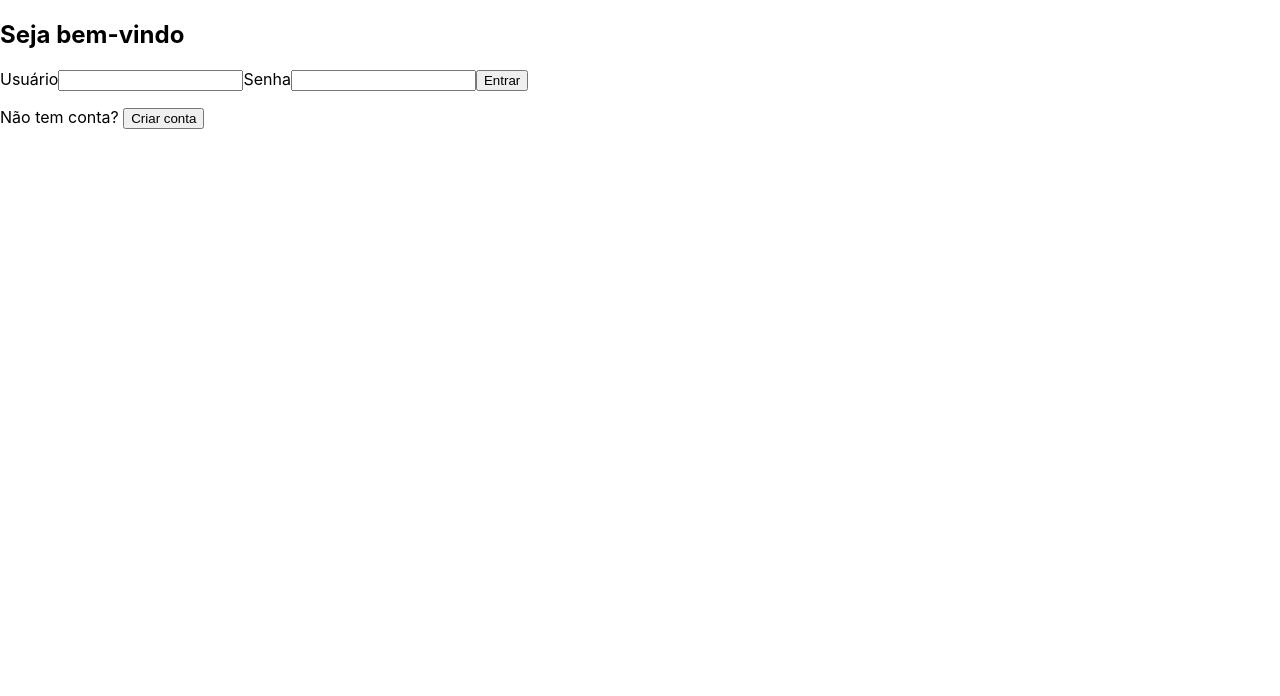
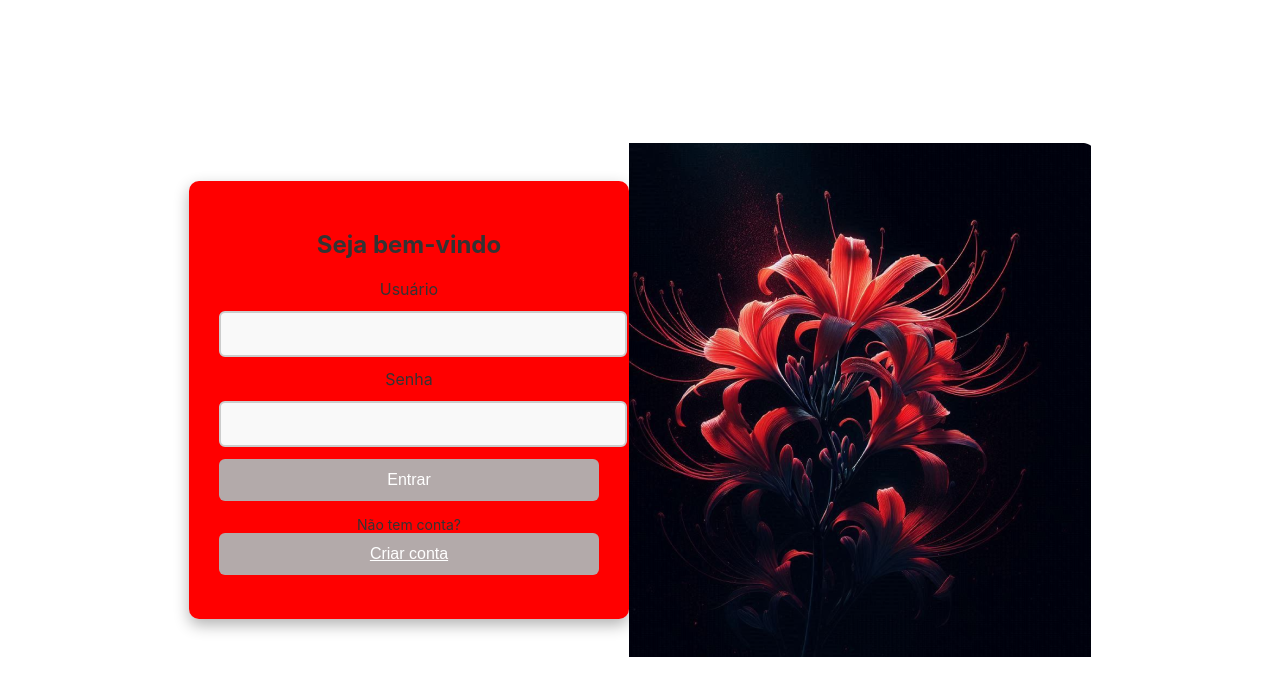
Before and after one commit to JoaoVictorGarcia2/Red_flower, a React (Create React App) app: page / in a window 1280 px wide. Shown: the top 696 px of the page. Built offline with nearby package versions, Linux system fonts and the light colour scheme.

Commit message:
atualização na tela de login

```diff
--- /dev/null
+++ b/src/pages/Login.css
@@ -0,0 +1,79 @@
+/* Definindo o fundo da tela */
+.login-container {
+    display: flex;
+    justify-content: center;
+    align-items: center;
+    height: 100vh;
+    background-size: cover;
+    background-position: center;
+    backdrop-filter: blur(5px);
+  }
+
+  /* Estilizando o cartão de login */
+  .login-card {
+    background-color: #f00; /* Fundo branco com transparência */
+    padding: 30px;
+    border-radius: 10px;
+    width: 380px;
+    box-shadow: 0px 6px 15px rgba(0, 0, 0, 0.3);
+    text-align: center;
+    color: #333;
+  }
+
+  /* Estilo dos campos de entrada */
+  .login-card input {
+    width: 100%;
+    padding: 12px;
+    margin: 12px 0;
+    border: 2px solid #ccc;
+    border-radius: 6px;
+    font-size: 16px;
+    background-color: #f9f9f9;
+  }
+
+  /* Estilo do título */
+  .login-card h2 {
+    font-size: 24px;
+    margin-bottom: 20px;
+    color: #333;
+  }
+
+  .login-card button {
+    width: 100%;
+    padding: 12px;
+    background-color: rgb(179, 170, 170);
+    color: white;
+    border: none;
+    border-radius: 6px;
+    font-size: 16px;
+    cursor: pointer;
+    transition: background-color 0.3s;
+  }
+
+  .login-card button:hover {
+    background-color: #cc0000;
+  }
+
+  /* Estilo para os textos de erro */
+  .error {
+    color: #ff6666;
+    font-size: 14px;
+  }
+
+  /* Estilo para o texto de troca de tela */
+  .switch-text {
+    margin-top: 15px;
+    font-size: 14px;
+  }
+
+  .switch-button {
+    background: none;
+    color: rgb(165, 42, 42);
+    border: none;
+    text-decoration: underline;
+    cursor: pointer;
+  }
+
+  .switch-button:hover {
+    color: #cc0000;
+  }
--- a/src/pages/Login.jsx
+++ b/src/pages/Login.jsx
@@ -1,6 +1,8 @@
 import React, { useState } from 'react';
 import { useNavigate } from 'react-router-dom';
 import { supabase } from '../config/supabaseClient';
+import './Login.css'; // Certifique-se de criar o arquivo Login.css para os estilos
+import FLOR from './img/flor.png';
 
 const Login = () => {
   const [loginData, setLoginData] = useState({ username: '', password: '' });
@@ -85,6 +87,7 @@ const Login = () => {
           </button>
         </p>
       </div>
+      <img src={FLOR} alt="" />
     </div>
   );
 };
```
Also changed, not shown: src/pages/img/flor.png (added), 1 other file (tests, documents, lock files or other folders).
